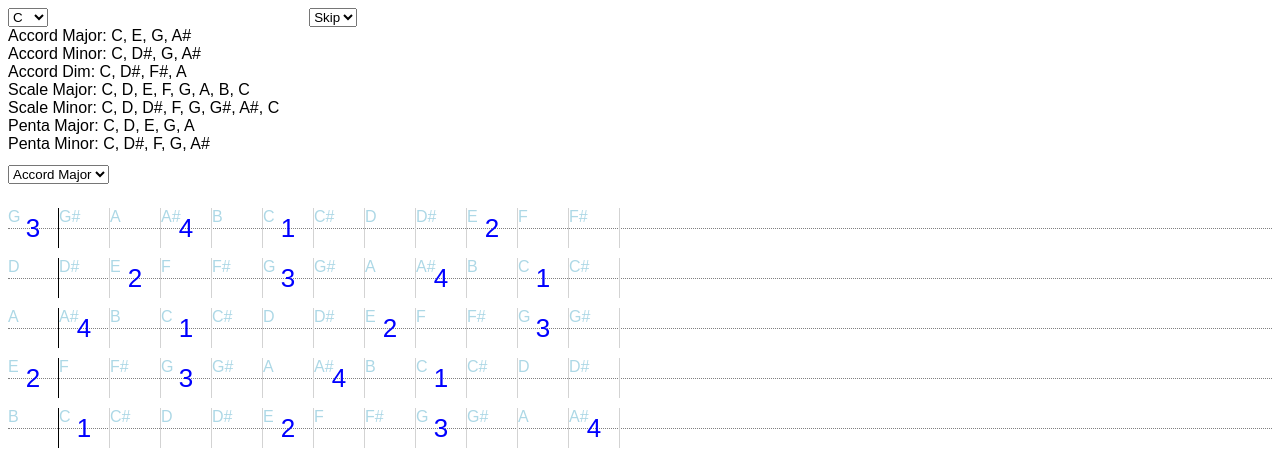
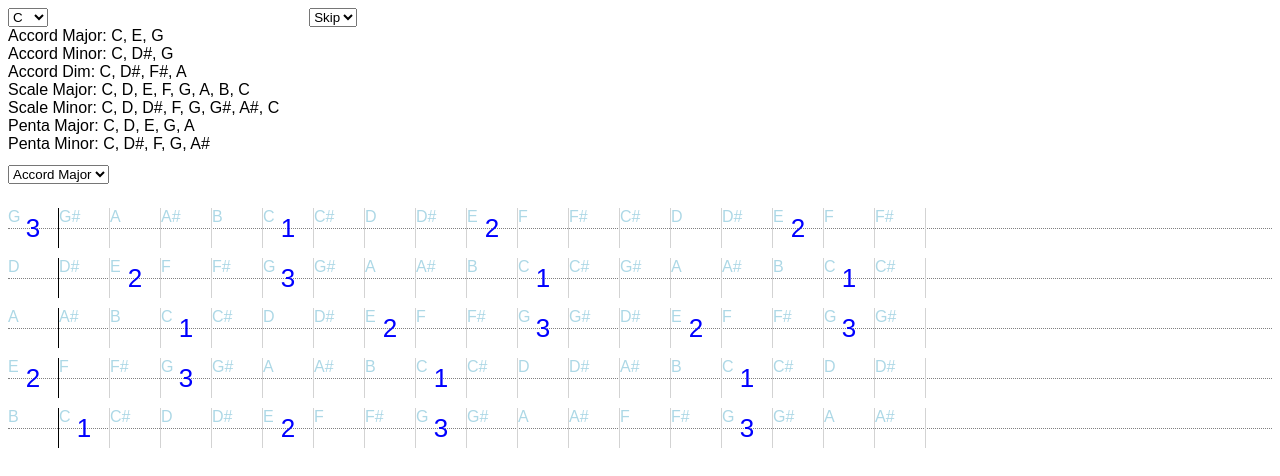
Before and after one commit to karudo/bass-notes, a React (Vite) app: page / in a window 1280 px wide. Shown: the top 476 px of the page. Built offline with nearby package versions, Linux system fonts and the light colour scheme.

Commit message:
longer fretboard

```diff
--- a/src/App.jsx
+++ b/src/App.jsx
@@ -7,11 +7,11 @@ const notes = ["C", "C#", "D", "D#", "E", "F", "F#", "G", "G#", "A", "A#", "B"];
 const scales = [
   {
     name: "Accord Major",
-    scale: [4, 3, 3]
+    scale: [4, 3]
   },
   {
     name: "Accord Minor",
-    scale: [3, 4, 3]
+    scale: [3, 4]
   },
   {
     name: "Accord Dim",
@@ -65,7 +65,8 @@ function Square({ note }) {
 function StringRow({ note }) {
   const [rowNotes] = useState(() => {
     const index = notes.findIndex((n) => n === note);
-    return [...notes.slice(index), ...notes.slice(0, index)];
+    const rowNotes = [...notes.slice(index), ...notes.slice(0, index)]
+    return [...rowNotes, ...rowNotes.slice(6)];
   });
   return (
       <div className="row">
```
